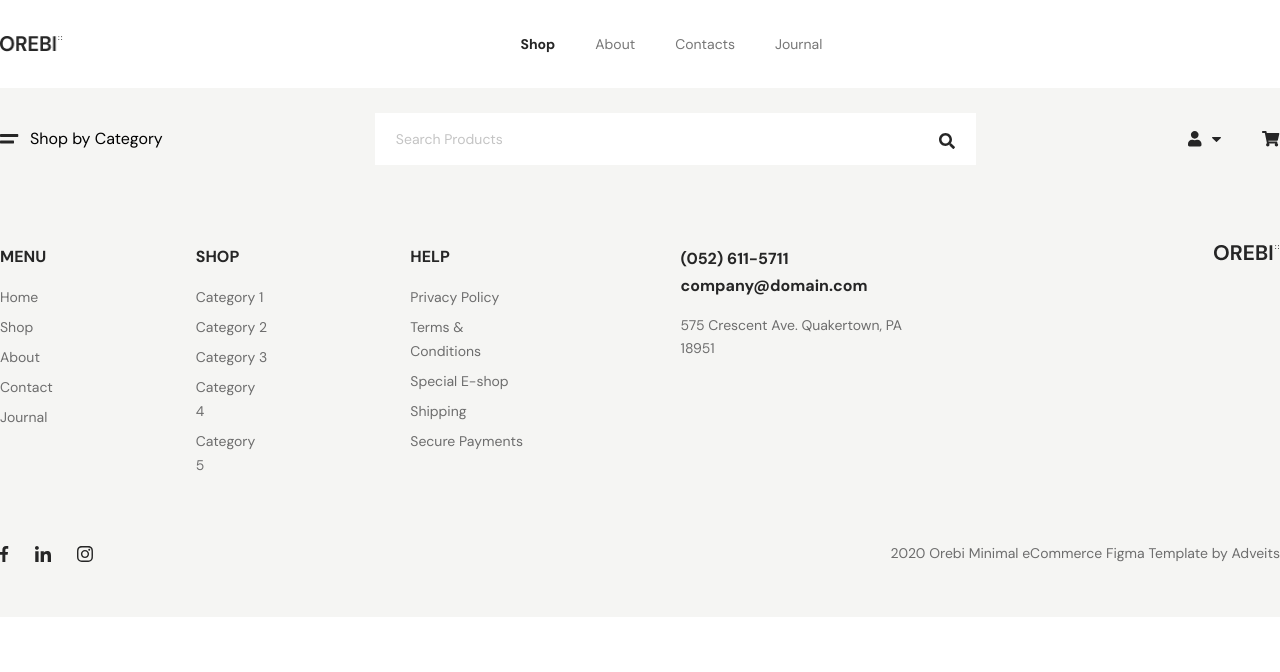
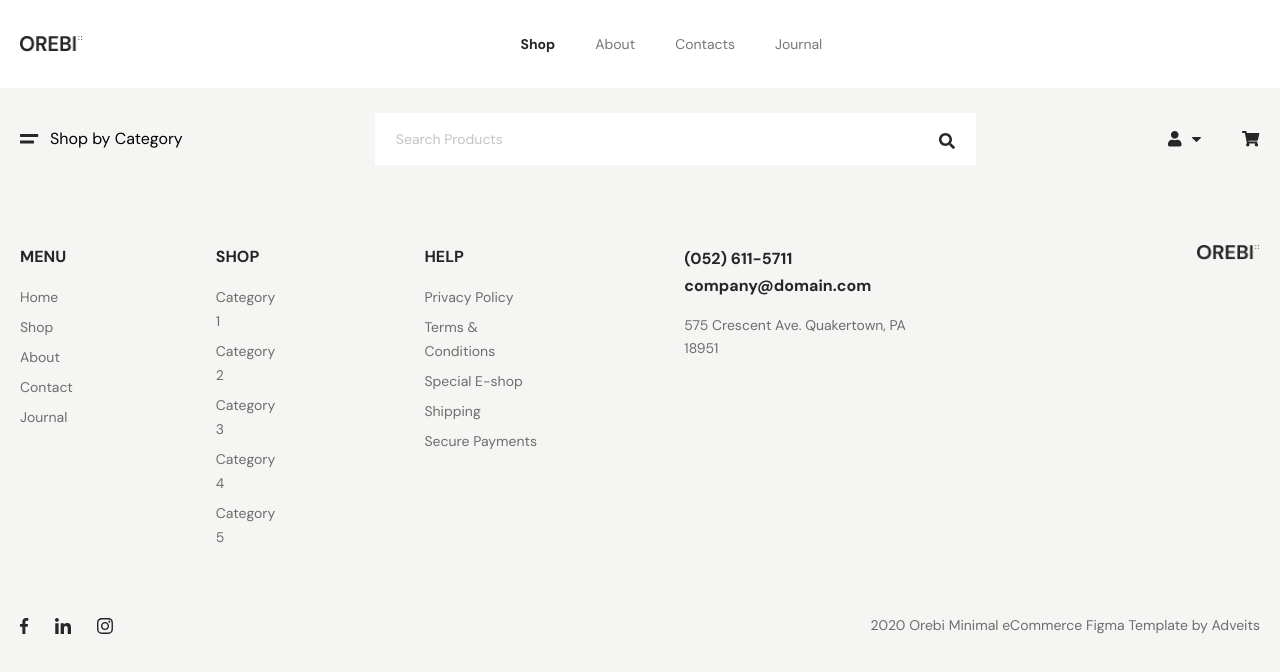
Before and after one commit to Adnan-Sarkar/e-commerce, a React (Vite) app: page / in a window 1280 px wide. Shown: the top 672 px of the page. Built offline with nearby package versions, Linux system fonts and the light colour scheme.

Commit message:
Responsive: fix container for 2xl screen

```diff
--- a/src/index.css
+++ b/src/index.css
@@ -3,5 +3,5 @@
 @tailwind utilities;
 
 .container {
-  @apply lg:max-w-[1604px] lg:px-0 px-5 mx-auto;
+  @apply 2xl:max-w-[1604px] 2xl:px-0 px-5 mx-auto;
 }
```
